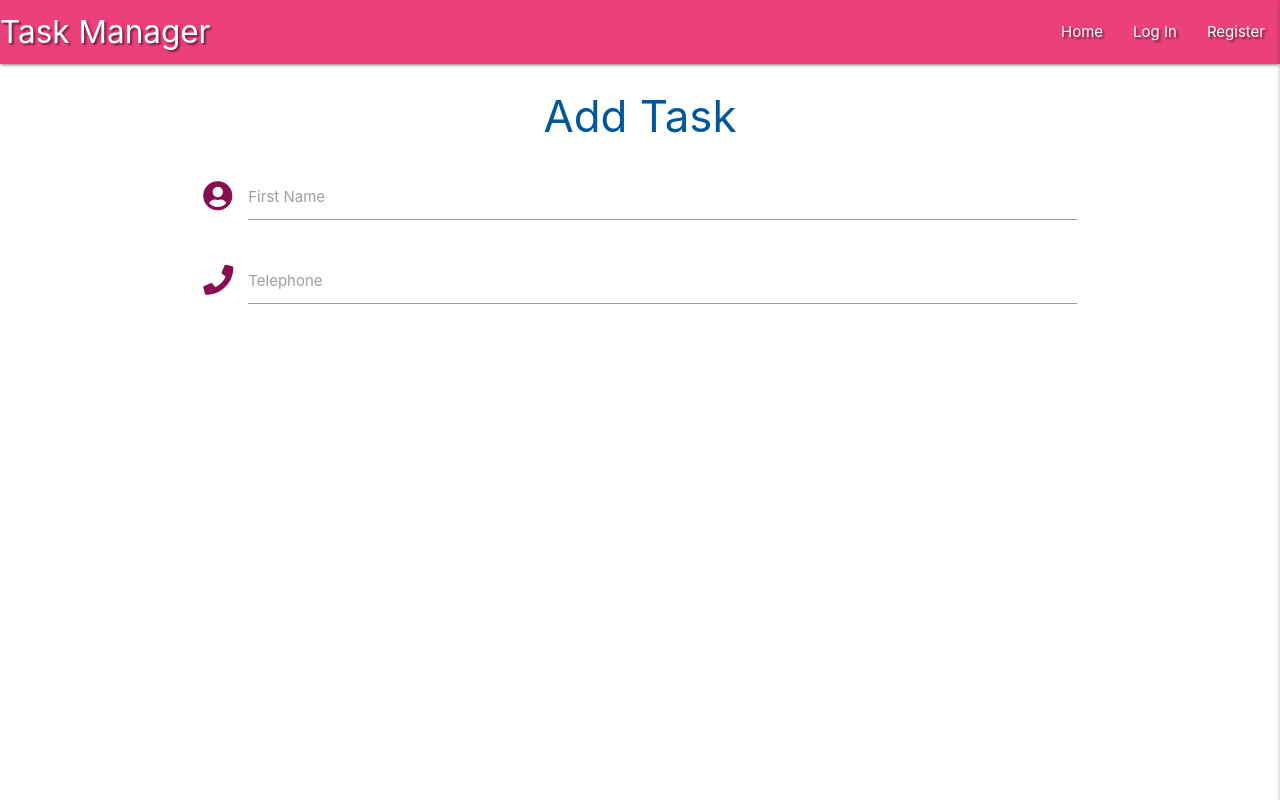
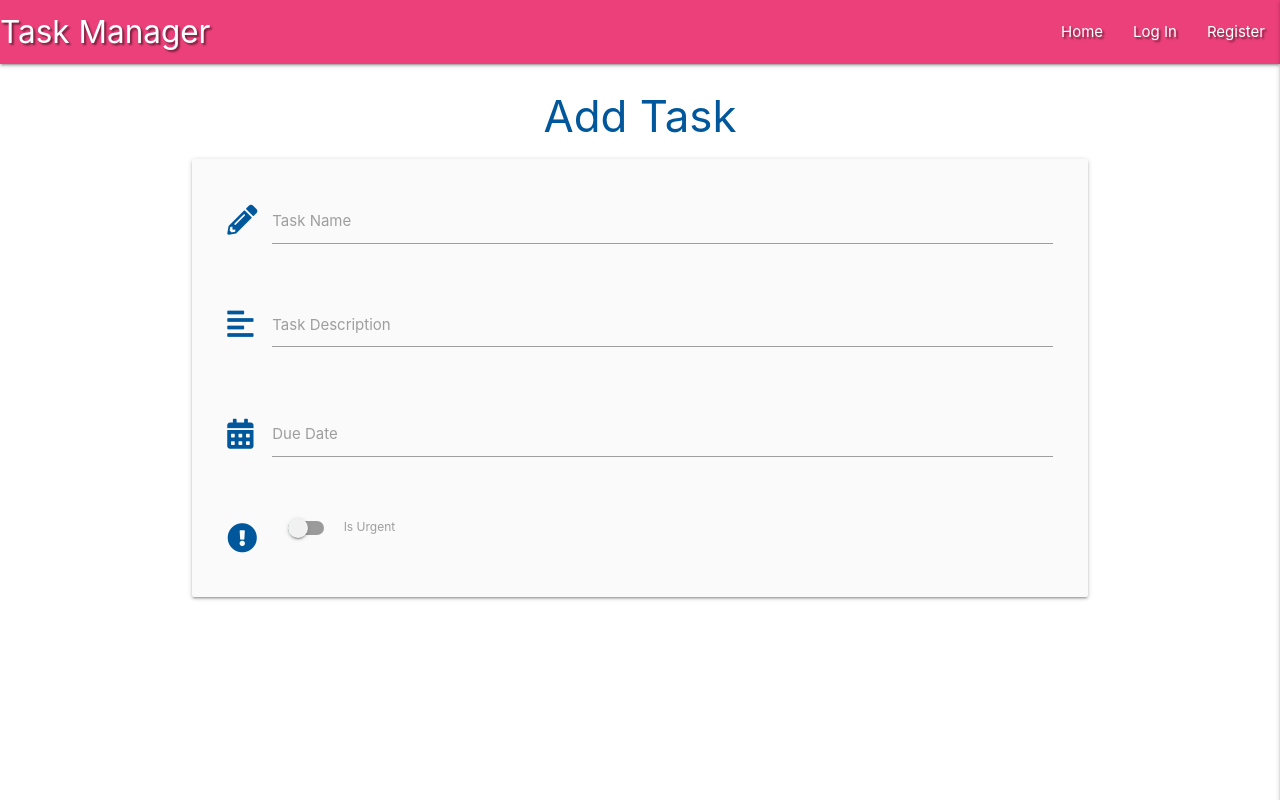
Before and after one commit to ZionX42/flask-task-manager-project_1, a Python web app: template templates/add_task.html in a window 1280 px wide. Run offline with Jinja, Linux system fonts and the light colour scheme; the template is opened without the code that fills it, so the values that code supplies are empty.

Commit message:
Add Task Import Fields

```diff
--- a/static/js/script.js
+++ b/static/js/script.js
@@ -1,4 +1,3 @@
-
 /*
     jQuery for MaterializeCSS initialization
 */
@@ -7,4 +6,12 @@ $(document).ready(function () {
     $(".sidenav").sidenav({edge: "right"});
     $(".collapsible").collapsible();
     $(".tooltipped").tooltip();
+    $(".datepicker").datepicker({
+        format: "dd mmmm, yyyy",
+        yearRange: 3,
+        showClearBtn: true,
+        i18n: {
+            done: "Select"
+        }
+    });
 });
--- a/templates/add_task.html
+++ b/templates/add_task.html
@@ -3,20 +3,43 @@
 
     <h3 class="light-blue-text text-darken-4 center-align">Add Task</h3>
 
-    <div class="row">
+    <div class="row card-panel grey lighten-5">
         <form class="col s12" method="POST" action="">
             <div class="row">
                 <div class="input-field col s12">
-                    <i class="fas fa-user-circle prefix pink-text text-darken-4"></i>
-                    <input id="icon_prefix" type="text" class="validate">
-                    <label for="icon_prefix">First Name</label>
-                </div>
-                <div class="input-field col s12">
-                    <i class="fas fa-phone prefix pink-text text-darken-4"></i>
-                    <input id="icon_telephone" type="tel" class="validate">
-                    <label for="icon_telephone">Telephone</label>
+                    <i class="fas fa-pencil-alt prefix light-blue-text text-darken-4"></i>
+                    <input id="task_name" name="task_name" minlength="5" maxlength="50"
+                        type="text" class="validate" required>
+                    <label for="task_name">Task Name</label>
                 </div>
             </div>
+            <div class="row">
+                <div class="input-field col s12">
+                    <i class="fas fa-align-left prefix light-blue-text text-darken-4"></i>
+                    <textarea id="task_description" name="task_description" minlength="5"
+                        maxlength="200" class="materialize-textarea validate" required></textarea>
+                    <label for="task_description">Task Description</label>
+                </div>
+            </div>
+            <div class="row">
+                <div class="input-field col s12">
+                    <i class="fas fa-calendar-alt prefix light-blue-text text-darken-4"></i>
+                    <input id="due_date" name="due_date" type="text" class="datepicker validate" required>
+                    <label for="due_date">Due Date</label>
+                </div>
+            </div>
+			<div class="row">
+				<div class="input-field col s12">
+					<div class="switch">
+                        <i class="fas fa-exclamation-circle prefix light-blue-text text-darken-4"></i>
+						<label for="is_urgent">
+                            <input type="checkbox" id="is_urgent" name="is_urgent">
+                            <span class="lever"></span>
+                            Is Urgent
+                        </label>
+					</div>
+				</div>
+			</div>
         </form>
     </div>
 
```
